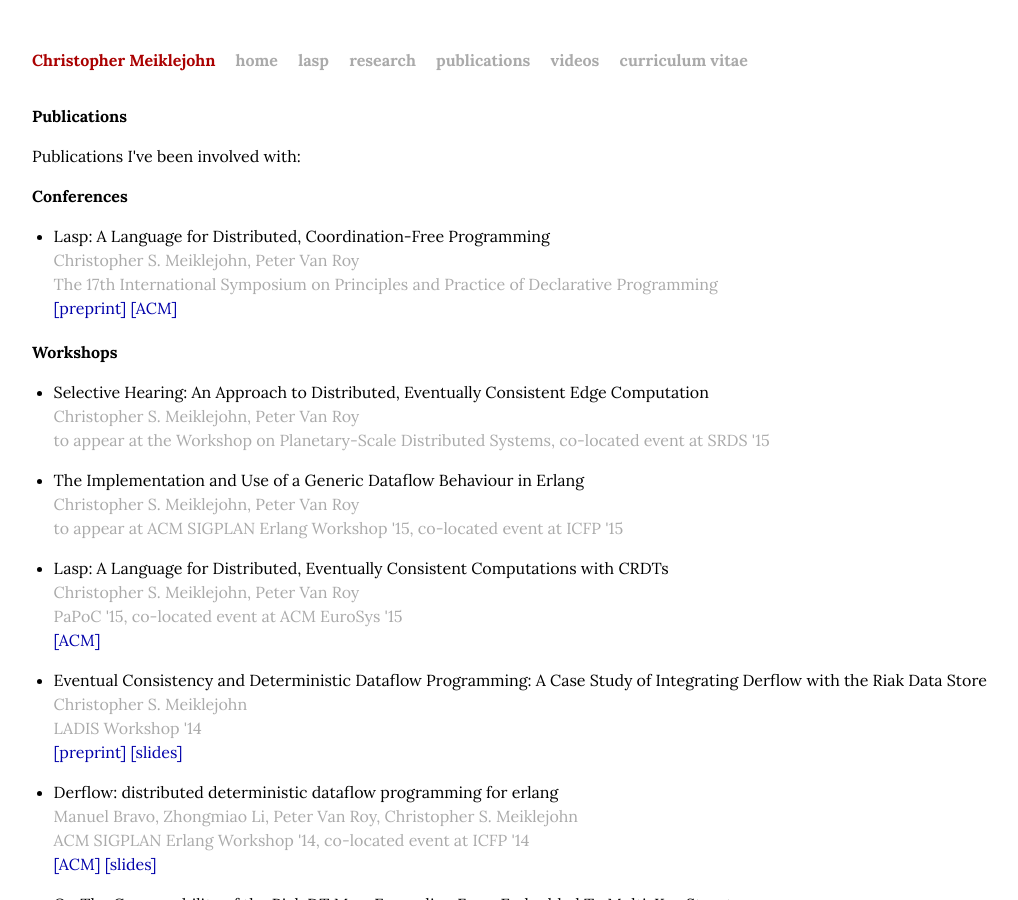
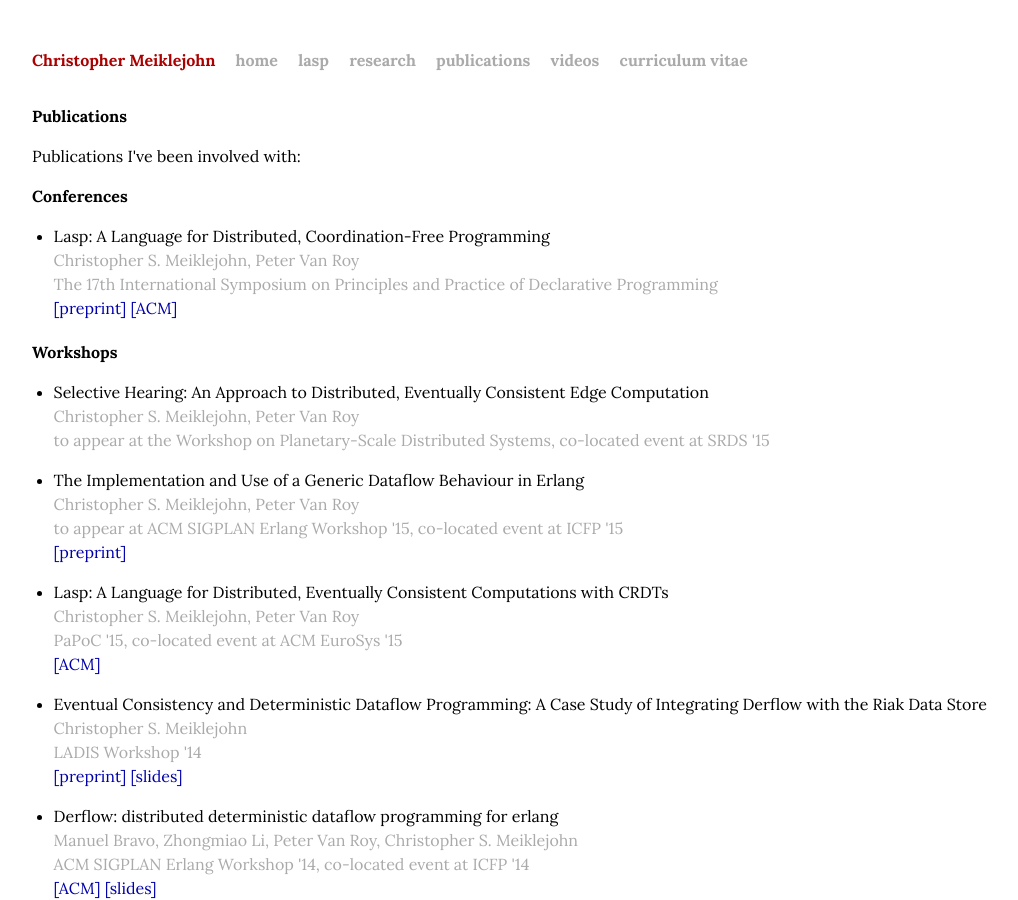
Before and after one commit to cmeiklejohn/cmeiklejohn.github.io, a Jekyll site: the page built from publications.html, in a window 1280 px wide and 900 px high. Shown: the whole window, without its empty margins (88-1106 px from the left). Built offline with Jekyll 4.4.1, drawn with Linux system fonts in a browser that asks for light colours.

Commit message:
Publish preprint.

```diff
--- a/publications.html
+++ b/publications.html
@@ -37,6 +37,7 @@
         The Implementation and Use of a Generic Dataflow Behaviour in Erlang
         <span class="author">Christopher S. Meiklejohn, Peter Van Roy</span>
         <span class="date">to appear at ACM SIGPLAN Erlang Workshop '15, co-located event at ICFP '15</span>
+        <span><a href="http://christophermeiklejohn.com/publications/erlang-workshop-2015-preprint.pdf">[preprint]</a>
       </p>
     </li>
 
```
